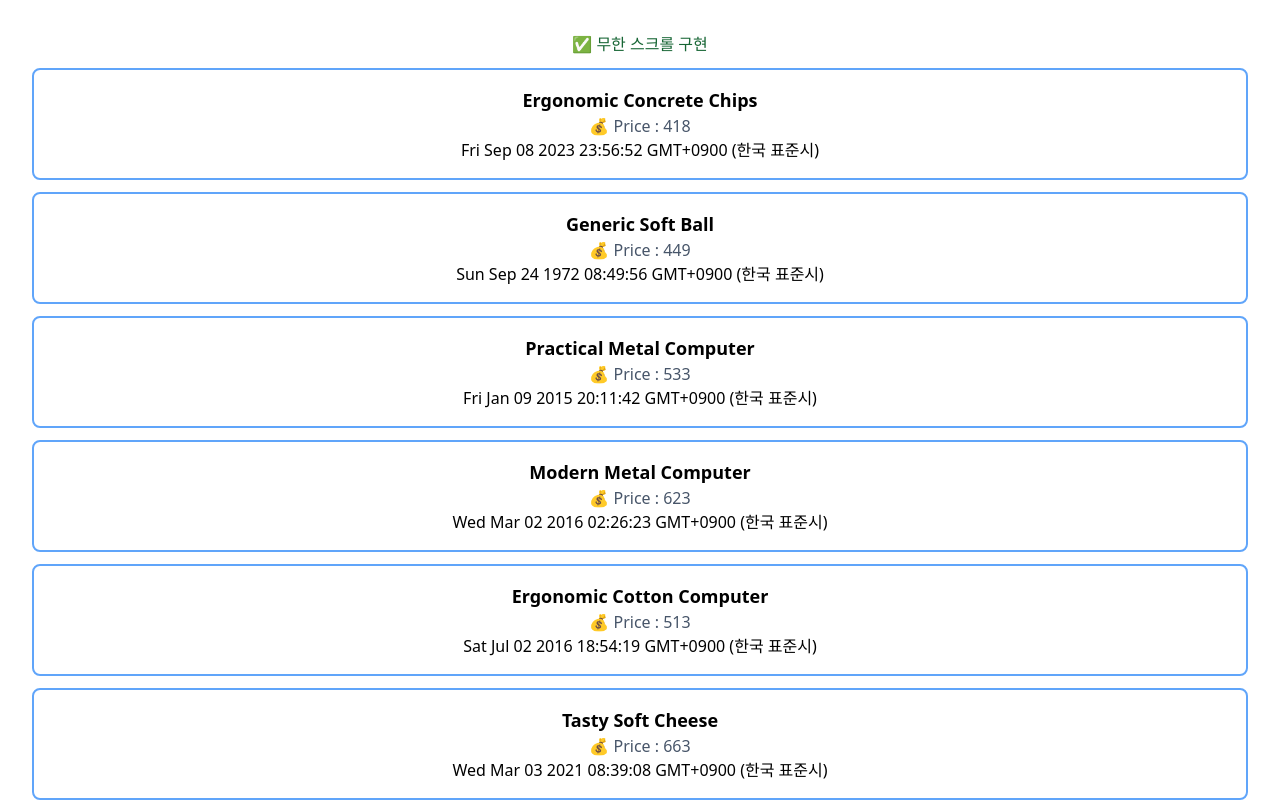
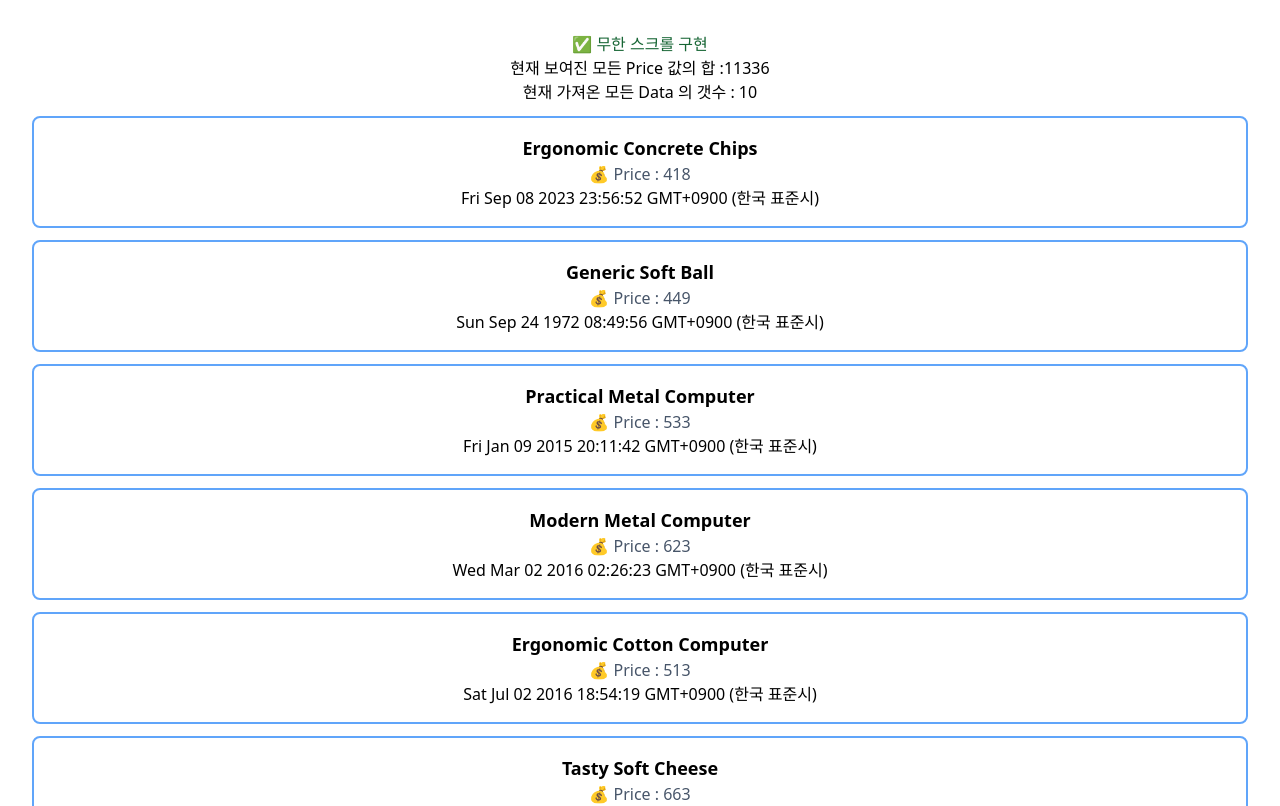
Before and after one commit to jjeongsu/wanted-pre-onboarding, a React (Vite) app: page / in a window 1280 px wide. Shown: the top 806 px of the page. Built offline with nearby package versions, Linux system fonts and the light colour scheme.

Commit message:
feat: price의 총합 구하기 추가

```diff
--- a/src/App.tsx
+++ b/src/App.tsx
@@ -9,20 +9,25 @@ function App() {
   const [data, setData] = useState<MockData[]>([])
   const [isMore, setIsMore] = useState<boolean>(false)
   const [page, setPage] = useState(1)
-
+  const [totlaPrice, setTotalPrice] = useState(0)
   const fetchData = async () => {
     console.log('fetchData 함수 작동')
     const res: IResponse = await getMockData(page)
     if (!res || res === undefined) {
       console.log('오류가 발생했습니다.')
     }
-    setData([...data, ...res.datas])
+    const newData = res.datas
+
+    const newPriceSum = calPriceSum(newData) //새로운 데이터의 Price합 구함
+    setTotalPrice(prev => prev + newPriceSum)
+    setData([...data, ...newData])
+
     setIsMore(!res.isEnd)
     setPage(page => page + 1)
   }
 
   const handleLoadData = () => {
-    //더보기 버튼 클릭시, isMore가 ture일 경우 더 많은 데이터 로드
+    //더보기 버튼 클릭시, isMore가 true일 경우 더 많은 데이터 로드
     if (isMore) {
       fetchData()
     }
@@ -31,11 +36,17 @@ function App() {
     fetchData()
   }, [])
 
-  console.log('가져온 데이터', data)
+  const calPriceSum = (data: MockData[]) =>
+    data.reduce((acc, curr) => acc + curr.price, 0)
 
   return (
     <div>
       <h1 className="text-green-800"> ✅ 무한 스크롤 구현 </h1>
+      <section>
+        현재 보여진 모든 Price 값의 합 :{totlaPrice}
+        <br />
+        현재 가져온 모든 Data 의 갯수 : {data.length}
+      </section>
       <section>
         <div>
           {data && data?.map((item, index) => <Item key={index} {...item} />)}
```
